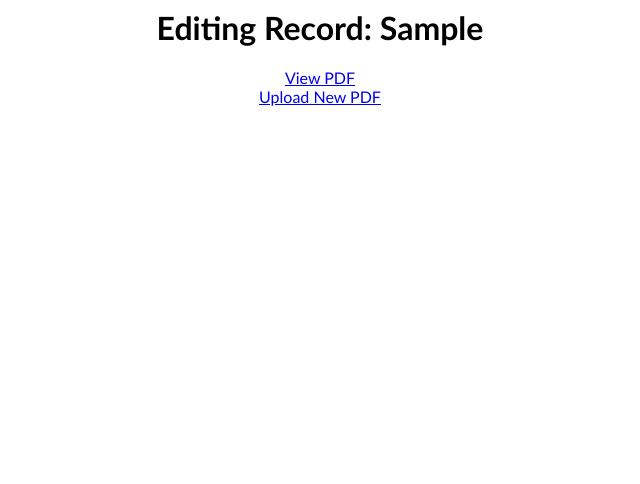
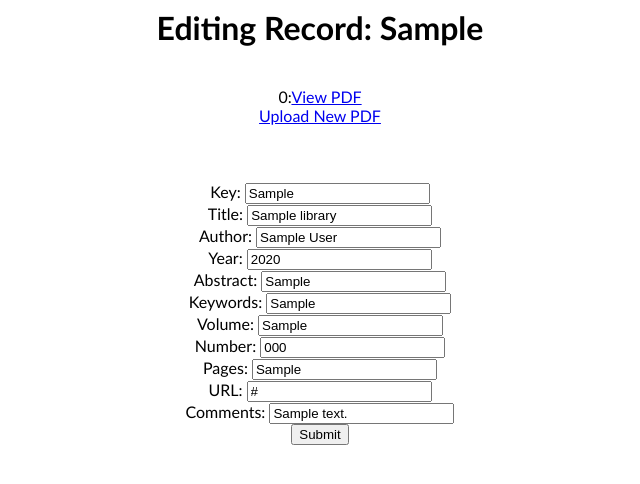
Before and after one commit to WillMatthews/refmanager, a PHP site: page /edit.php?record=1 in a window 1280 px wide. Shown: the top 484 px of the page, without its empty margins (320-960 px from the left). Run offline with PHP 8.4, Linux system fonts and the light colour scheme; tables that the repository leaves empty or names only in its code hold one stand-in row (values such as "Sample post").

Commit message:
added edit

```diff
--- a/html/edit.php
+++ b/html/edit.php
@@ -13,16 +13,42 @@ body,td,th {
 <?php
 $record=$_GET['record'];
 
+
+$update=False;
 if(!$record){
-echo "<h1>No ID Data, Please Try Again.</h1>";
-exit();
+  $record=$_POST['id'];
+  $key=$_POST['key'];
+  $author=$_POST['author'];
+  $year=$_POST['year'];
+  $abstract=$_POST['abstract'];
+  $keywords=$_POST['keywords'];
+  $volume=$_POST['volume'];
+  $number=$_POST['number'];
+  $pages=$_POST['pages'];
+  $url=$_POST['url'];
+  $comments=$_POST['comments'];
+  $title=$_POST['title'];
+
+
+//escape all of these! and then put quotes
+
+  echo $record;
+  echo "<h1>Editing Record...</h1>";
+$sql_SQRY= "UPDATE `library` SET `key` = ". $key.", `author` = ". $author. ", `year` = ". $year.", `abstract` = ".$abstract.", `keywords` = ".$keywords.", `volume` = ".$volume.", `number` = ".$number.", `pages` = ".$pages.", `url` = ".$url.", `comments` = ".$comments.", `title` = ".$title." WHERE `id` = ". $record .";";
+  $update=True;
 }
 
 include 'dbconn.php';
 
 if(!$con) {
-    echo " ERROR. Could not connect to database. Firewall problem?";
+    echo "ERROR. Could not connect to database. Firewall problem?";
     echo "<br/>".mysqli_connect_errno() . ":" . mysqli_connect_error();
+} elseif($update) {
+echo $sql_SQRY;
+  mysqli_query($con,$sql_SQRY);
+  mysqli_commit($con);
+  mysqli_close($con);
+  exit();
 } else {
     $sql_SQRY="SELECT library.`id`,
     library.`key`,
@@ -48,6 +74,7 @@ if(!$result){
   exit();
 } else {
   echo "<h1>Editing Record: ".$row['key'] . "</h1>";
+  echo "<br/>".mysqli_connect_errno() . ":" . mysqli_connect_error();
 }
 
 $title=$row['title'];
@@ -74,19 +101,26 @@ if ( !empty( $row["haspdf"] ) ) {
 
 ?>
 
-<!-- PUT THE FORM HERE!
-key
-title
-author
-year
-abstract
-keywords
-volume
-number
-pages
-url
-comments
--->
+<br/>
+<br/>
+<br/>
+<br/>
+
+<form action="edit.php" method="post">
+Key: <input type="text" name="key" value="<?php echo $key; ?>" ><br>
+Title: <input type="text" name="title" value="<?php echo $title; ?>" ><br>
+Author: <input type="text" name="author" value="<?php echo $author; ?>" ><br>
+Year: <input type="text" name="year" value="<?php echo $year; ?>" ><br>
+Abstract: <input type="text" name="abstract" value="<?php echo $abstract; ?>" ><br>
+Keywords: <input type="text" name="keywords" value="<?php echo $keywords; ?>" ><br>
+Volume: <input type="text" name="volume" value="<?php echo $volume; ?>" ><br>
+Number: <input type="text" name="number" value="<?php echo $number; ?>" ><br>
+Pages: <input type="text" name="pages" value="<?php echo $pages; ?>" ><br>
+URL: <input type="text" name="url" value="<?php echo $url; ?>" ><br>
+Comments: <input type="text" name="comments" value="<?php echo $comments; ?>" ><br>
+<input type="hidden" value="<?php echo $record; ?>" name="id" />
+<input type="submit">
+</form>
 
 
 
```
